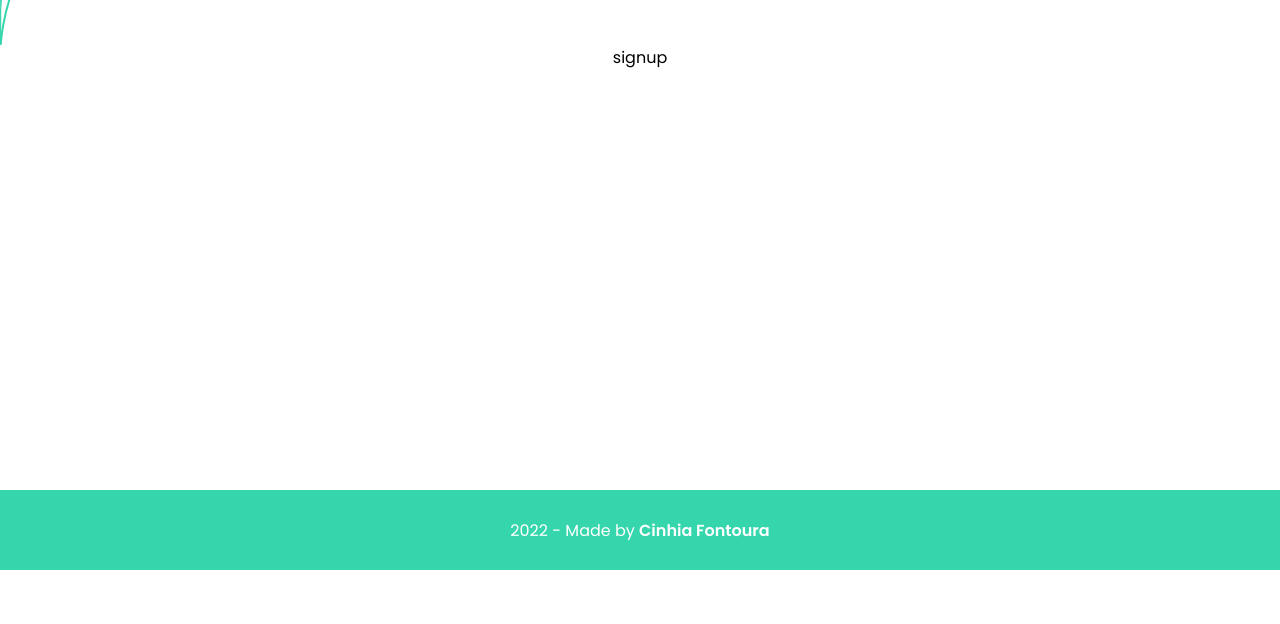
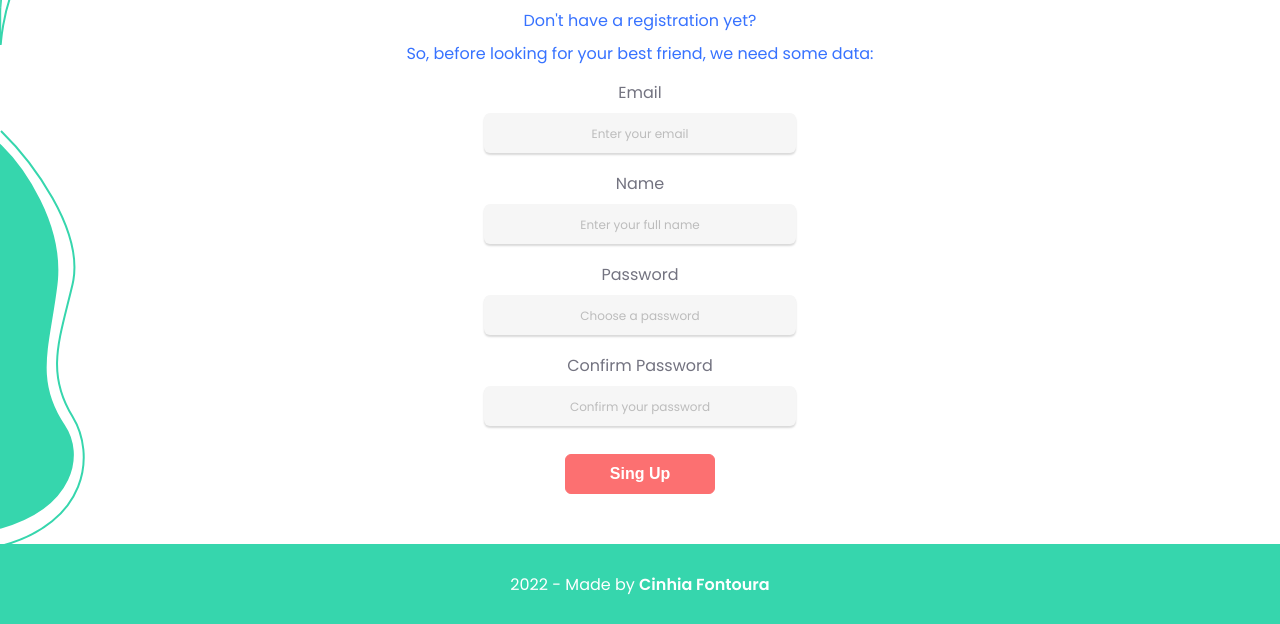
Before and after one commit to cinthiafontoura/adopet, a plain HTML site: page signup.html in a window 1280 px wide. Shown: the part 230-854 px from the top of the page. Before the commit the page ends 800 px from the top, so only its background shows below. Drawn offline with Linux system fonts and the light colour scheme.

Commit message:
Add Structure and style for the sign up page

```diff
--- a/assets/css/footer.css
+++ b/assets/css/footer.css
@@ -1,14 +1,12 @@
-.footer {
+footer {
   background-color: var(--color-secondary--one);
   display: flex;
   align-items: center;
   justify-content: center;
   height: 10vh;
-  width: 100vw;
   color: var(--color-white);
-  position: absolute;
+  position: relative;
   z-index: 300;
-  bottom: 0;
 }
 
 .footer__link {
--- a/assets/css/login-signup.css
+++ b/assets/css/login-signup.css
@@ -4,6 +4,7 @@
 
 .btn {
   width: 150px;
+  margin: 20px 0 50px;
 }
 
 .corner-img {
@@ -48,3 +49,9 @@
 input[type="password"] {
   background: var(--color-lightgray) url('/assets/img/eye-slash.svg') 95% no-repeat;
 }
+
+.footer {
+  position: absolute;
+  bottom: 0;
+  width: 100%;
+}
--- a/assets/css/style.css
+++ b/assets/css/style.css
@@ -47,7 +47,7 @@ main {
 .contrast-text {
   color: var(--color-primary);
   text-align: center;
-  margin: 5%;
+  margin: 4px 10%;
 }
 
 .btn {
@@ -62,5 +62,5 @@ main {
   text-align: center;
   width: 180px;
   height: 40px;
-  margin: 20px;
+  margin: 8px;
 }
--- a/assets/css/welcome-page.css
+++ b/assets/css/welcome-page.css
@@ -24,5 +24,4 @@
   width: 247.34px;
   height: 312.77px;
   margin: 16px auto -16px;
-
 }
--- a/signup.html
+++ b/signup.html
@@ -6,17 +6,37 @@
     <meta name="viewport" content="width=device-width, initial-scale=1.0">
     <title>AdoPet - Sign Up</title>
     <link rel="stylesheet" href="assets/css/style.css">
+    <link rel="stylesheet" href="assets/css/login-signup.css">
   </head>
-  <body>
+  <body class="login-singup_page">
 
     <header class="header">
+      <img src="assets/img/pawns.svg" alt="Three pawns" class="corner-img">
       <a href="home.html" class="header__icon" role="button"><img src="assets/img/home.svg" alt="Home"></a>
       <a href="message.html" class="header__icon" role="button"><img src="assets/img/message.svg" alt="Messages"></a>
     </header>
 
-    <main>signup</main>
+    <main class="main">
+      <h1 class="logo">
+        <img src="assets/img/logo-blue.svg" alt="AdoPet">
+      </h1>
+      <p class="contrast-text">Don't have a registration yet?</p>
+      <p class="contrast-text">So, before looking for your best friend, we need some data:</p>
+      <form class="form-one">
+        <label for="email-singup" class="form-one__label">Email</label>
+        <input type="email" id="email-login" placeholder="Enter your email" class="form-one__input">
+        <label for="name-singup" class="form-one__label">Name</label>
+        <input type="email" id="name-singup" placeholder="Enter your full name" class="form-one__input">
+        <label for="password-singup" class="form-one__label">Password</label>
+        <input type="password" id="password-singup" placeholder="Choose a password" class="form-one__input">
+        <label for="password-singup" class="form-one__label">Confirm Password</label>
+        <input type="password" id="password-singup" placeholder="Confirm your password" class="form-one__input">
 
-    <footer class="footer">
+        <input class="btn" type="submit" value="Sing Up">
+      </form>
+    </main>
+
+    <footer>
       <p>
         2022 - Made by
         <a href="https://cinthiafontoura.com/" class="footer__link">Cinhia Fontoura</a>
```
Also changed, not shown: login.html (+1 -1 lines).
